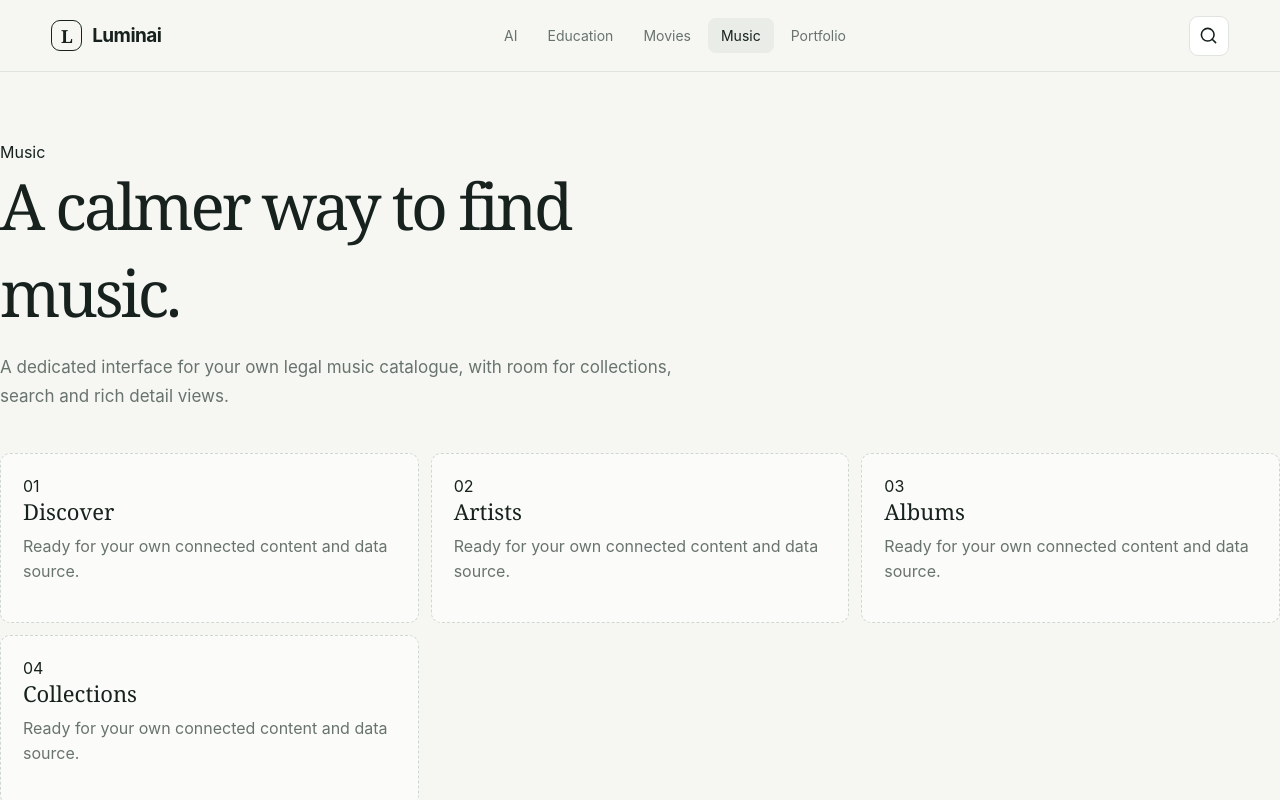
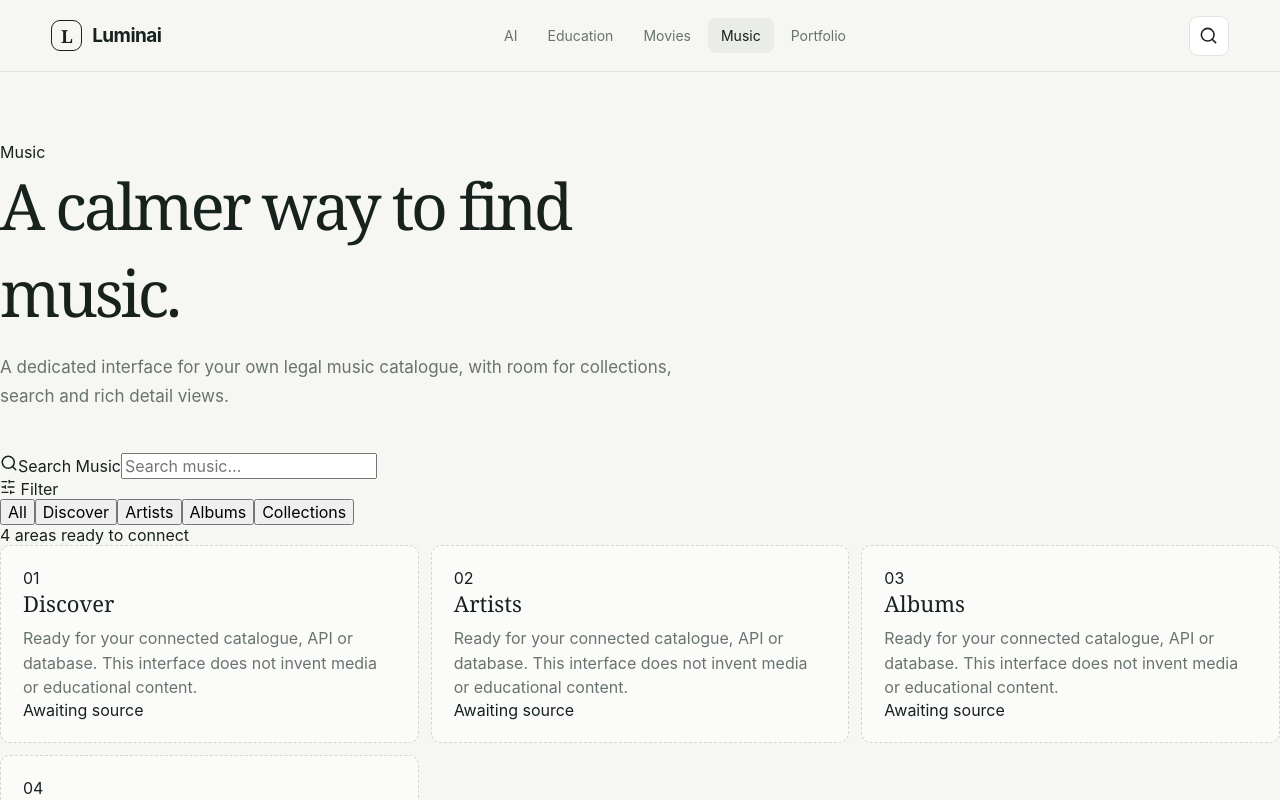
Before and after one commit to itx-adan110/Luminai, a Next.js app: page /music in a window 1280 px wide. Shown: the top 800 px of the page. Built offline with nearby package versions, Linux system fonts and the light colour scheme.

Commit message:
feat: add interactive section search and filters

```diff
--- a/components/section-page.tsx
+++ b/components/section-page.tsx
@@ -1,8 +1,31 @@
+"use client";
+
+import { Search, SlidersHorizontal } from "lucide-react";
+import { useMemo, useState } from "react";
+
 type Props = { kicker: string; title: string; description: string; items: string[] };
 
 export function SectionPage({ kicker, title, description, items }: Props) {
-  return <main className="section-pad tool-page">
-    <div className="tool-title"><span className="kicker">{kicker}</span><h1>{title}</h1><p>{description}</p></div>
-    <div className="placeholder-grid">{items.map((item, index) => <article className="placeholder" key={item}><span className="placeholder-index">0{index + 1}</span><h3>{item}</h3><p>Ready for your own connected content and data source.</p></article>)}</div>
-  </main>;
+  const [query, setQuery] = useState("");
+  const [active, setActive] = useState("All");
+  const filters = ["All", ...items];
+  const results = useMemo(() => {
+    const normalized = query.trim().toLowerCase();
+    return items.filter((item) => (active === "All" || item === active) && (!normalized || item.toLowerCase().includes(normalized)));
+  }, [active, items, query]);
+
+  return (
+    <main className="section-pad tool-page">
+      <div className="tool-title"><span className="kicker">{kicker}</span><h1>{title}</h1><p>{description}</p></div>
+      <div className="content-toolbar" aria-label={`${kicker} controls`}>
+        <label className="search-box"><Search size={18} aria-hidden="true" /><span className="sr-only">Search {kicker}</span><input value={query} onChange={(event) => setQuery(event.target.value)} placeholder={`Search ${kicker.toLowerCase()}…`} /></label>
+        <div className="filter-label"><SlidersHorizontal size={16} aria-hidden="true" /> Filter</div>
+        <div className="filter-row" role="group" aria-label={`${kicker} filters`}>
+          {filters.map((filter) => <button key={filter} className={`filter-chip ${active === filter ? "selected" : ""}`} onClick={() => setActive(filter)} aria-pressed={active === filter}>{filter}</button>)}
+        </div>
+      </div>
+      <div className="results-meta" aria-live="polite">{query || active !== "All" ? `${results.length} matching area${results.length === 1 ? "" : "s"}` : `${items.length} areas ready to connect`}</div>
+      {results.length ? <div className="placeholder-grid">{results.map((item) => <article className="placeholder" key={item}><span className="placeholder-index">{String(items.indexOf(item) + 1).padStart(2, "0")}</span><h3>{item}</h3><p>Ready for your connected catalogue, API or database. This interface does not invent media or educational content.</p><span className="status-badge">Awaiting source</span></article>)}</div> : <div className="empty-state"><h2>No matching areas</h2><p>Try another search or choose a different filter.</p><button className="button button-light" onClick={() => { setQuery(""); setActive("All"); }}>Reset filters</button></div>}
+    </main>
+  );
 }
```
